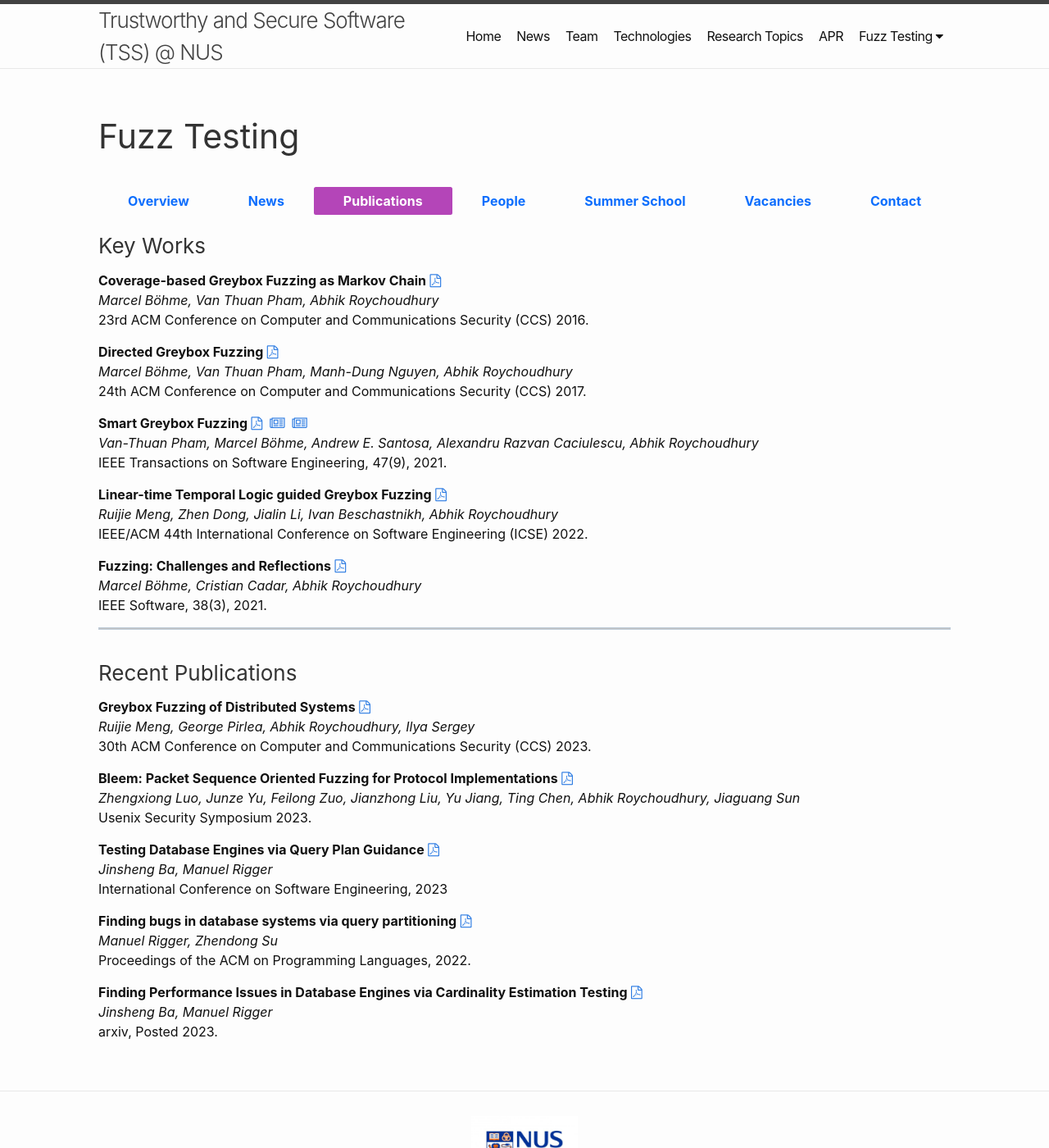
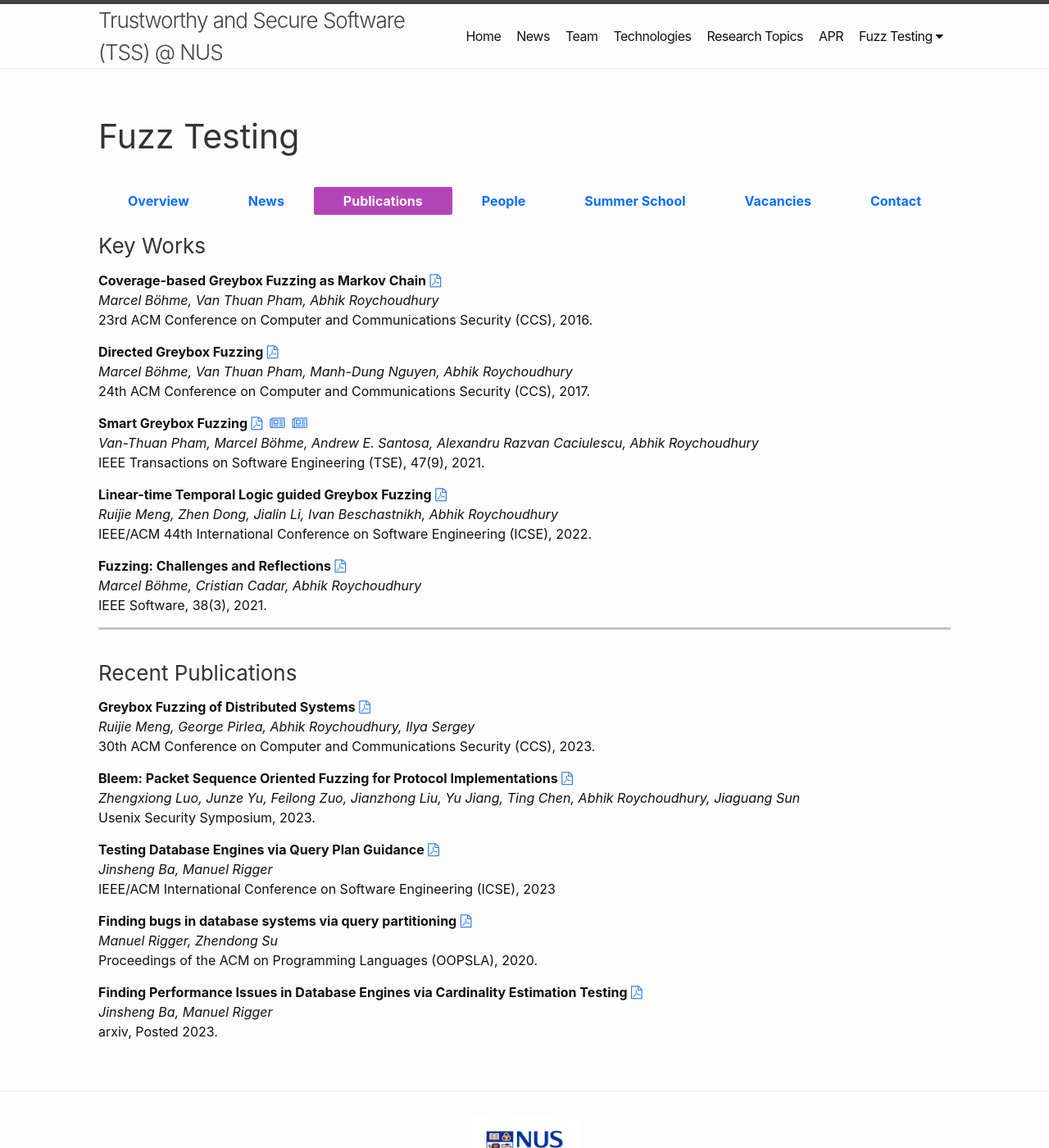
Before and after one commit to nus-tss/nus-tss.github.io, a Jekyll site: the page built from _pages/fuzzing_publications.md, in a window 1280 px wide and 1400 px high. Shown: the whole window at 82% size. Built offline with Jekyll 4.4.1, drawn with Linux system fonts in a browser that asks for light colours; nearby versions of some CDN libraries.

Commit message:
fix minor issues in publications

```diff
--- a/_pages/fuzzing_publications.md
+++ b/_pages/fuzzing_publications.md
@@ -22,14 +22,14 @@ news: <i class="fa fa-newspaper-o"></i>
 <br>
 _Marcel Böhme, Van Thuan Pham, Abhik Roychoudhury_
 <br>
-23rd ACM Conference on Computer and Communications Security (CCS) 2016.
+23rd ACM Conference on Computer and Communications Security (CCS), 2016.
 
 **Directed Greybox Fuzzing**
 [{{page.pdf}}](https://abhikrc.com/pdf/CCS17.pdf)
 <br>
 _Marcel Böhme, Van Thuan Pham, Manh-Dung Nguyen, Abhik Roychoudhury_
 <br>
-24th ACM Conference on Computer and Communications Security (CCS) 2017.
+24th ACM Conference on Computer and Communications Security (CCS), 2017.
 
 **Smart Greybox Fuzzing**
 [{{page.pdf}}](https://abhikrc.com/pdf/TSE19AFLSmart.pdf)
@@ -38,14 +38,14 @@ _Marcel Böhme, Van Thuan Pham, Manh-Dung Nguyen, Abhik Roychoudhury_
 <br>
 _Van-Thuan Pham, Marcel Böhme, Andrew E. Santosa, Alexandru Razvan Caciulescu, Abhik Roychoudhury_
 <br>
-IEEE Transactions on Software Engineering, 47(9), 2021.
+IEEE Transactions on Software Engineering (TSE), 47(9), 2021.
 
 **Linear-time Temporal Logic guided Greybox Fuzzing**
 [{{page.pdf}}](https://abhikrc.com/pdf/ICSE22-LTLFuzz.pdf)
 <br>
 _Ruijie Meng, Zhen Dong, Jialin Li, Ivan Beschastnikh, Abhik Roychoudhury_
 <br>
-IEEE/ACM 44th International Conference on Software Engineering (ICSE) 2022.
+IEEE/ACM 44th International Conference on Software Engineering (ICSE), 2022.
 
 **Fuzzing: Challenges and Reflections**
 [{{page.pdf}}](https://abhikrc.com/pdf/IEEE-SW-Fuzzing.pdf)
@@ -63,28 +63,28 @@ IEEE Software, 38(3), 2021.
 <br>
 _Ruijie Meng, George Pirlea, Abhik Roychoudhury, Ilya Sergey_
 <br>
-30th ACM Conference on Computer and Communications Security (CCS) 2023.
+30th ACM Conference on Computer and Communications Security (CCS), 2023.
 
 **Bleem: Packet Sequence Oriented Fuzzing for Protocol Implementations**
 [{{page.pdf}}](https://abhikrc.com/pdf/sec23.pdf)
 <br>
 _Zhengxiong Luo, Junze Yu, Feilong Zuo, Jianzhong Liu, Yu Jiang, Ting Chen, Abhik Roychoudhury, Jiaguang Sun_
 <br>
-Usenix Security Symposium 2023.
+Usenix Security Symposium, 2023.
 
 **Testing Database Engines via Query Plan Guidance**
 [{{page.pdf}}](https://jinshengba.me/assets/pdf/qpg_icse23.pdf)
 <br>
 _Jinsheng Ba, Manuel Rigger_
 <br>
-International Conference on Software Engineering, 2023
+IEEE/ACM International Conference on Software Engineering (ICSE), 2023
 
 **Finding bugs in database systems via query partitioning**
 [{{page.pdf}}](https://dl.acm.org/doi/abs/10.1145/3428279)
 <br>
 _Manuel Rigger, Zhendong Su_
 <br>
-Proceedings of the ACM on Programming Languages, 2022.
+Proceedings of the ACM on Programming Languages (OOPSLA), 2020.
 
 **Finding Performance Issues in Database Engines via Cardinality Estimation
 Testing**
```
Also changed, not shown: _pages/fuzzing_people.md (+1 -1 lines).
